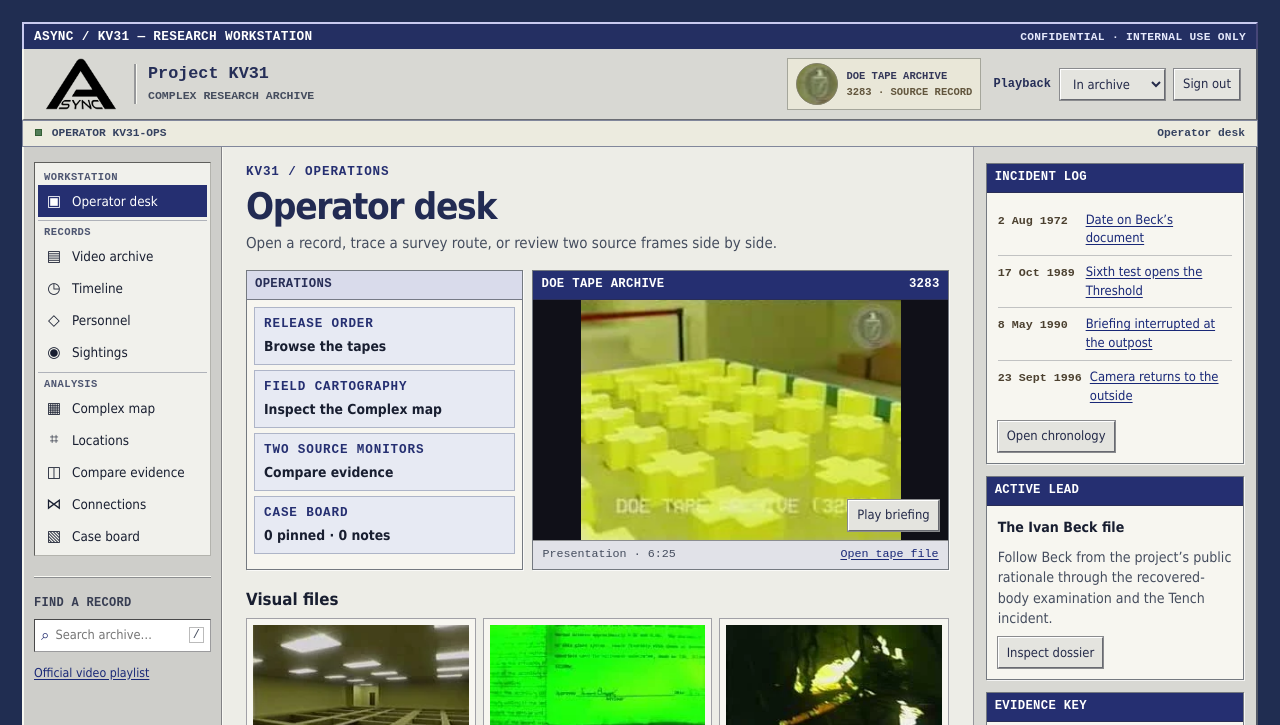
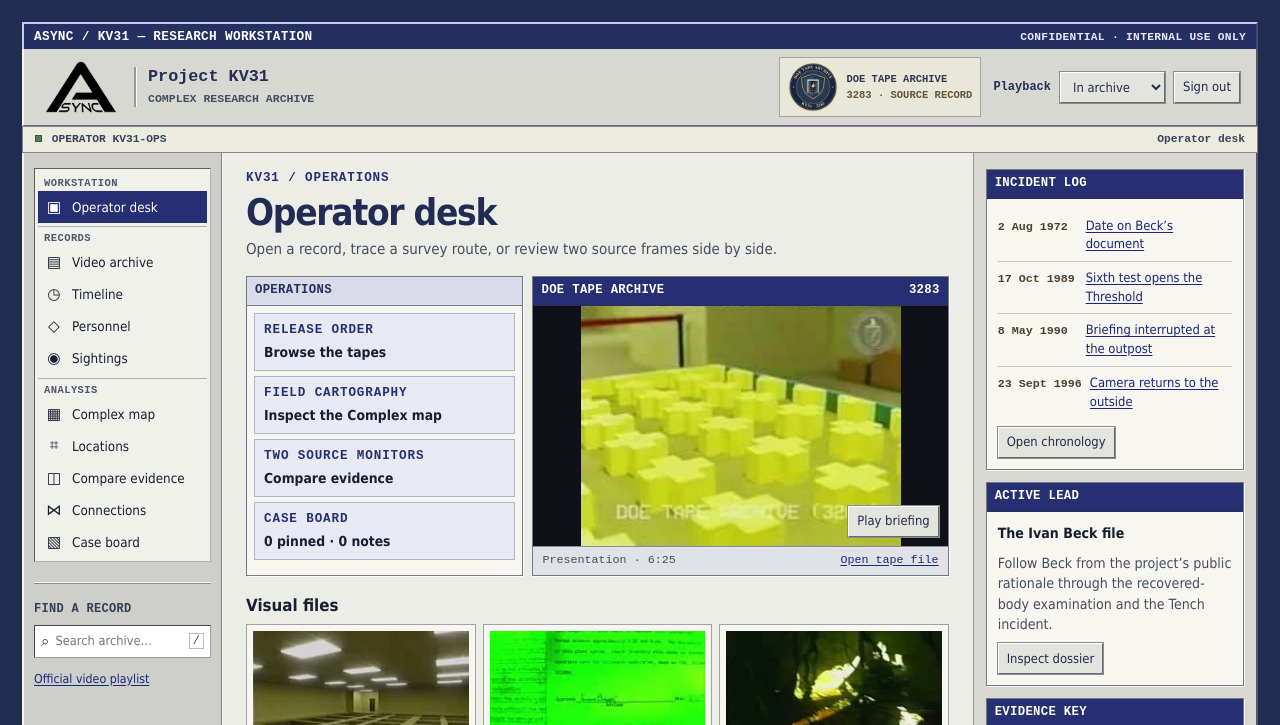
Before and after one commit to GeorgePhilippou/Portfolio, a plain HTML site: page async-research-terminal/index.html in a window 1280 px wide. Both pictures are taken after typing "Sample", "Sample" into the empty fields and a click on the button "Sign in". Shown: the top 725 px of the page. Drawn offline with Linux system fonts and the light colour scheme.

Commit message:
Redraw A-Sync archive emblem

```diff
--- a/async-research-terminal/index.html
+++ b/async-research-terminal/index.html
@@ -6,7 +6,7 @@
   <meta name="theme-color" content="#283e6c">
   <meta name="description" content="A period-style research archive and evidence board for Kane Pixels’ Backrooms web series.">
   <title>A-Sync Research Terminal</title>
-  <link rel="stylesheet" href="style-v9.css">
+  <link rel="stylesheet" href="style-v10.css">
   <script src="archive-v2.js" defer></script>
   <script src="evidence-v2.js" defer></script>
   <script src="briefings.js" defer></script>
@@ -42,8 +42,8 @@
     <a class="brand" href="#overview" aria-label="A-Sync Research Institute home"><img class="brand-img" src="evidence/async-logo.webp" alt="Async Research Institute"></a>
     <div class="brand-divider" aria-hidden="true"></div>
     <div class="terminal-name">Project KV31 <span>COMPLEX RESEARCH ARCHIVE</span></div>
-    <a class="review-badge" href="#record/present" aria-label="DOE Tape Archive 3283 from Presentation" title="Watermark from Presentation at 6:25">
-      <span class="review-watermark" aria-hidden="true"></span>
+    <a class="review-badge" href="#record/present" aria-label="Open DOE Tape Archive 3283 in Presentation" title="Archive emblem based on the Presentation watermark at 6:25">
+      <img class="review-watermark" src="evidence/doe-tape-archive-emblem.webp" alt="" width="50" height="50">
       <span class="review-words"><b>DOE TAPE ARCHIVE</b><small>3283 · SOURCE RECORD</small></span>
     </a>
     <div class="mast-tools">
--- a/async-research-terminal/style-v9.css
+++ b/async-research-terminal/style-v10.css
@@ -273,5 +273,5 @@ body.login-pending .login-shell{width:min(100%,435px);box-shadow:10px 11px 0 #12
 .login-identity{display:grid;justify-items:center;gap:8px;text-align:center;padding:4px 0 14px}
 .login-logo{display:block;width:108px;height:82px;object-fit:contain}
 .login-identity h1{font-size:clamp(1.5rem,6vw,2rem)}
-.review-watermark{width:42px;height:42px;flex:none;border:1px solid #85836c;border-radius:50%;background:#70784a url('evidence/present-frame-385.webp') no-repeat -269px -7px / 320px 240px}
-@media(max-width:860px){.review-badge{padding:2px}.review-words{display:none}.review-watermark{width:36px;height:36px;background-position:-272px -10px}}
+.review-watermark{display:block;width:50px;height:50px;flex:none;object-fit:contain}
+@media(max-width:860px){.review-badge{padding:2px}.review-words{display:none}.review-watermark{width:38px;height:38px}}
```
Also changed, not shown: async-research-terminal/evidence/doe-tape-archive-emblem.webp (added).
